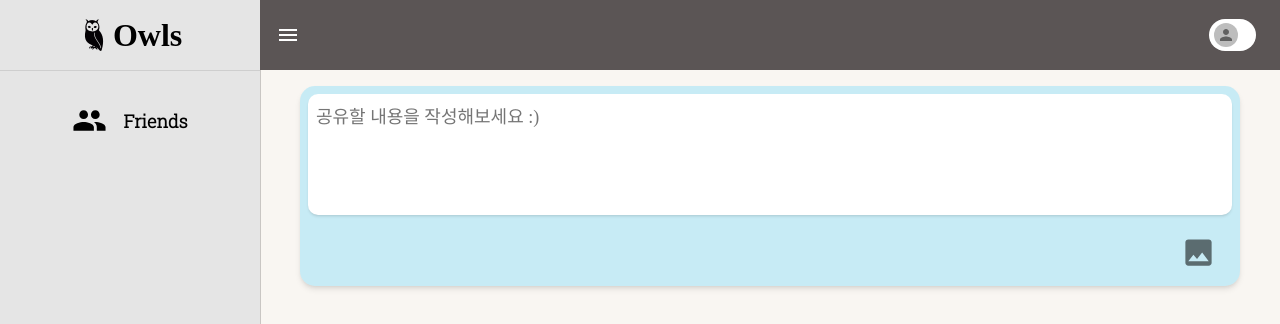
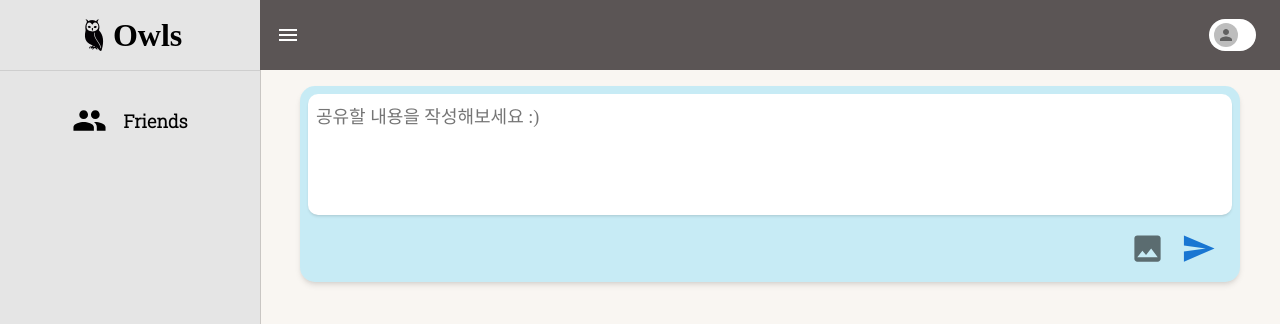
Before and after one commit to Yoo-su/owls_front, a React (Create React App) app: page / in a window 1280 px wide. Shown: the top 324 px of the page. Built offline with nearby package versions, Linux system fonts and the light colour scheme; sample sign-in values are in the browser's storage; a web font is replaced by a local one.

Commit message:
게시글 작성 컴포넌트

```diff
--- a/src/pages/MainPage/PostInput.tsx
+++ b/src/pages/MainPage/PostInput.tsx
@@ -1,10 +1,24 @@
 import { useState, useRef } from 'react'
+import SnackAlert from 'components/common/SnackAlert';
 import IconButton from "@mui/material/IconButton";
 import ImageIcon from '@mui/icons-material/Image';
+import SendIcon from '@mui/icons-material/Send';
 import DoDisturbOnIcon from '@mui/icons-material/DoDisturbOn';
 import { InputBox, StyledTextarea } from './styles'
+import { useAppSelector, useAppDispatch } from "store/hook";
+import { createNewPost } from 'api/post';
+import { setPosts } from 'store/slice/postSlice';
 
 const PostInput = () => {
+    const { userEmail } = useAppSelector((state) => state.user);
+    const { posts } = useAppSelector((state) => state.post);
+    const dispatch = useAppDispatch();
+
+    /* 스낵바 알림 관련 */
+    const [openAlert, setOpenAlert] = useState(false);
+    const [alertType, setAlertType] = useState<"success" | "danger" | "info">("success");
+    const [alertMsg, setAlertMsg] = useState("");
+
     const [imageToPost, setImageToPost] = useState(null);
     const textareaRef = useRef<HTMLTextAreaElement | null>(null);
     const filePickerRef = useRef<HTMLInputElement | null>(null);
@@ -20,16 +34,59 @@ const PostInput = () => {
         }
     }
 
+    const submitPost = () => {
+        if (textareaRef.current?.value === "") {
+            alert("내용을 입력해주세요 :)");
+            return
+        }
+
+        const date = new Date();
+        const formData = new FormData();
+        if (filePickerRef?.current?.files) {
+            formData.append("file", filePickerRef.current?.files[0]);
+        }
+        formData.append("post_text", textareaRef.current?.value || "");
+        formData.append("post_date", date.toLocaleDateString() + date.toLocaleTimeString());
+        formData.append("post_user", userEmail)
+
+        createNewPost(formData).then((res: any) => {
+            console.log(res)
+            if (res.data.success == true) {
+                setAlertMsg("게시물 등록이 완료되었습니다");
+                setAlertType("info");
+                setOpenAlert(true);
+                clearForm();
+                removeImage();
+                dispatch(setPosts([res.data.entity, ...posts]));
+            }
+            else {
+                setAlertMsg("오류로 인해 게시물 등록에 실패했습니다");
+                setAlertType("danger");
+                setOpenAlert(true);
+            }
+        })
+    }
+
     const removeImage = () => {
         setImageToPost(null);
     }
 
+    const clearForm = () => {
+        if (textareaRef.current) {
+            textareaRef.current.value = "";
+        }
+        if (filePickerRef.current) {
+            filePickerRef.current.value = "";
+        }
+        removeImage();
+    }
+
+
     return (
         <InputBox>
-            <form>
-                <StyledTextarea placeholder="공유할 내용을 작성해보세요 :)" rows={5} ref={textareaRef} />
 
-            </form>
+            <StyledTextarea placeholder="공유할 내용을 작성해보세요 :)" rows={5} ref={textareaRef} />
+
             <div className="imageInput">
                 {imageToPost && (
                     <div className="thumbnail">
@@ -44,9 +101,13 @@ const PostInput = () => {
                 }}>
                     <ImageIcon className="addImgIcon" fontSize='large' />
                 </IconButton>
-                <input ref={filePickerRef} onChange={addImageToPost} type="file" hidden accept="image/png, image/jpeg" />
+                <IconButton onClick={submitPost}>
+                    <SendIcon color='primary' fontSize="large" />
+                </IconButton>
+                <input ref={filePickerRef} onChange={addImageToPost} name="file" type="file" hidden accept="image/png, image/jpeg" />
             </div>
 
+            <SnackAlert open={openAlert} setOpen={setOpenAlert} alertType={alertType} msg={alertMsg} />
         </InputBox>
     )
 }
```
